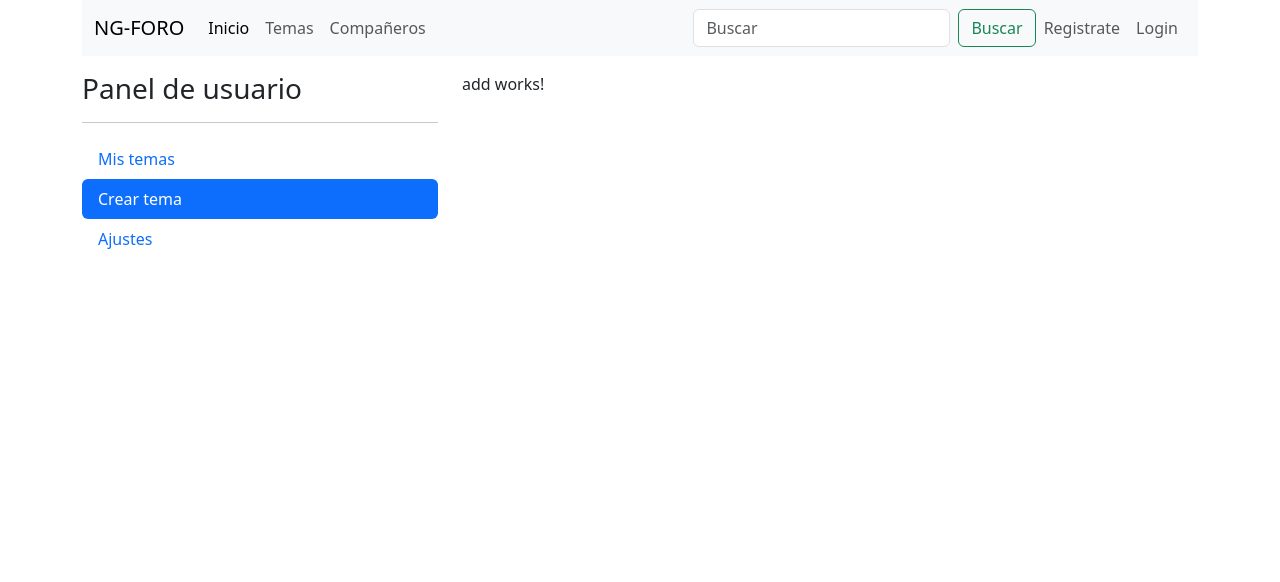
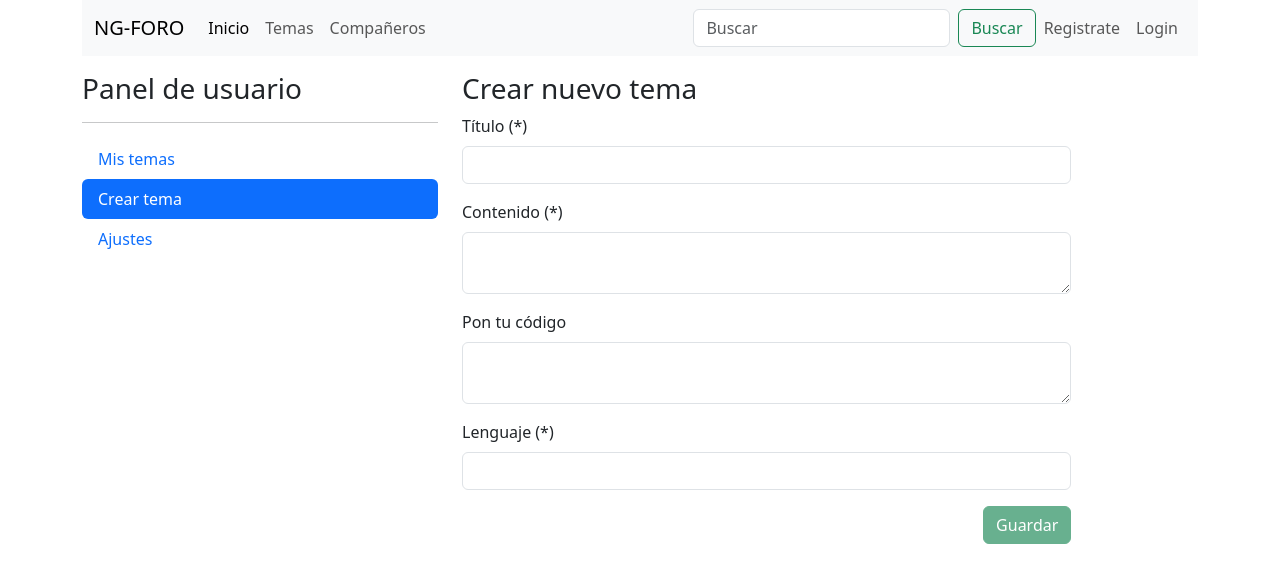
Before and after one commit to javiersanhueza/foro-angular, an Angular app: page /panel/add in a window 1280 px wide. Shown: the top 582 px of the page. Built offline with nearby package versions, Linux system fonts and the light colour scheme; what angular-file-uploader would draw is missing.

Commit message:
Formulario de añadir tema

```diff
--- a/src/app/panel/components/add/add.component.html
+++ b/src/app/panel/components/add/add.component.html
@@ -1 +1,101 @@
-<p>add works!</p>
+<div class="row">
+  <div class="col-lg-10">
+    <h3>{{ pageTitle }}</h3>
+
+    <form #AddTopic="ngForm" (ngSubmit)="onSubmit(AddTopic)">
+      <div class="form-group">
+        <label for="title" class="form-label">Título (*)</label>
+        <input
+          type="text"
+          name="title"
+          id="title"
+          class="form-control"
+          #title="ngModel"
+          [(ngModel)]="topic.title"
+          [ngClass]="[
+            title.invalid && (title.dirty || title.touched) ? 'is-invalid' : '',
+            title.valid ? 'is-valid' : ''
+          ]"
+          required
+        >
+        <div *ngIf="title.invalid && (title.dirty || title.touched)">
+          <small *ngIf="title.errors?.['required']" class="invalid-feedback d-block">
+            El campo título es requerido
+          </small>
+        </div>
+      </div>
+      <div class="form-group mt-3">
+        <label for="content" class="form-label">Contenido (*)</label>
+        <textarea
+          name="content"
+          id="content"
+          class="form-control"
+          #content="ngModel"
+          [(ngModel)]="topic.content"
+          [ngClass]="[
+            content.invalid && (content.dirty || content.touched) ? 'is-invalid' : '',
+            content.valid ? 'is-valid' : ''
+          ]"
+          required
+        ></textarea>
+        <div *ngIf="content.invalid && (content.dirty || content.touched)">
+          <small *ngIf="content.errors?.['required']" class="invalid-feedback d-block">
+            El campo contenido es requerido
+          </small>
+        </div>
+      </div>
+      <div class="form-group mt-3">
+        <label for="code" class="form-label">Pon tu código</label>
+        <textarea
+          name="code"
+          id="code"
+          class="form-control"
+          #code="ngModel"
+          [(ngModel)]="topic.code"
+          [ngClass]="[
+            code.invalid && (code.dirty || code.touched) ? 'is-invalid' : '',
+            code.valid ? 'is-valid' : ''
+          ]"
+          required
+        >
+        </textarea>
+        <div *ngIf="code.invalid && (code.dirty || code.touched)">
+          <small *ngIf="code.errors?.['required']" class="invalid-feedback d-block">
+            El campo código es requerido
+          </small>
+        </div>
+      </div>
+      <div class="form-group mt-3">
+        <label for="lang" class="form-label">Lenguaje (*)</label>
+        <input
+          type="text"
+          name="lang"
+          id="lang"
+          class="form-control"
+          #lang="ngModel"
+          [(ngModel)]="topic.lang"
+          [ngClass]="[
+            lang.invalid && (lang.dirty || lang.touched) ? 'is-invalid' : '',
+            lang.valid ? 'is-valid' : ''
+          ]"
+          required
+        >
+        <div *ngIf="lang.invalid && (lang.dirty || lang.touched)">
+          <small *ngIf="lang.errors?.['required']" class="invalid-feedback d-block">
+            El campo lenguaje es requerido
+          </small>
+        </div>
+      </div>
+      <div class="text-end mt-3">
+        <button
+          type="submit"
+          class="btn btn-success"
+          [disabled]="AddTopic.invalid"
+        >
+          <span *ngIf="isLoadingAddTopic" class="spinner-border spinner-border-sm text-light" role="status"></span>
+          Guardar
+        </button>
+      </div>
+    </form>
+  </div>
+</div>
--- a/src/app/panel/components/add/add.component.ts
+++ b/src/app/panel/components/add/add.component.ts
@@ -17,6 +17,7 @@ export class AddComponent implements OnInit {
   public identity: any;
   public token: string;
   public status: string = '';
+  public isLoadingAddTopic: boolean = false;
   constructor(
     private _route: ActivatedRoute,
     private _router: Router,
@@ -39,4 +40,8 @@ export class AddComponent implements OnInit {
   ngOnInit(): void {
   }
 
+  onSubmit(form: any) {
+    console.log(this.topic);
+  }
+
 }
```
